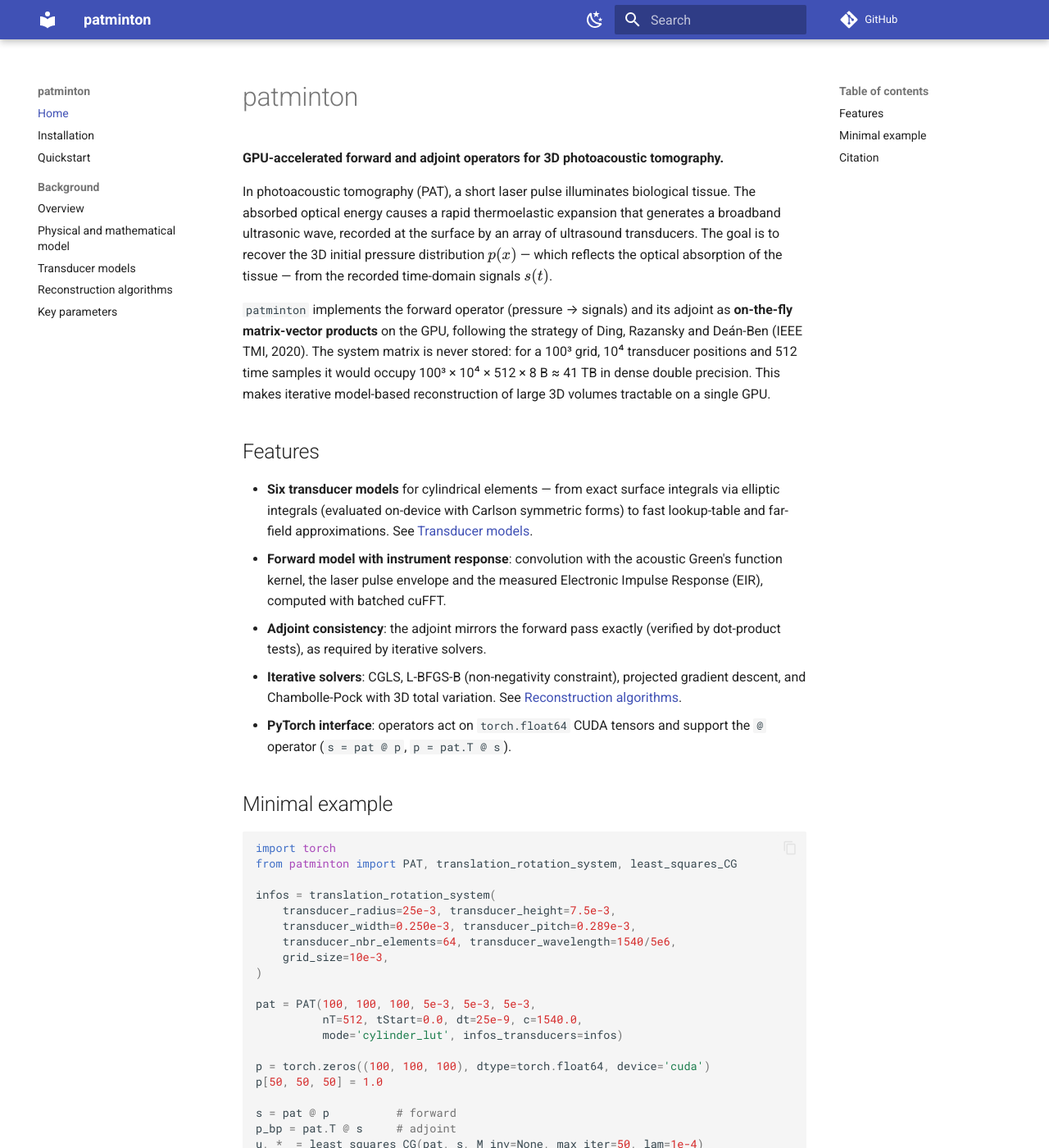
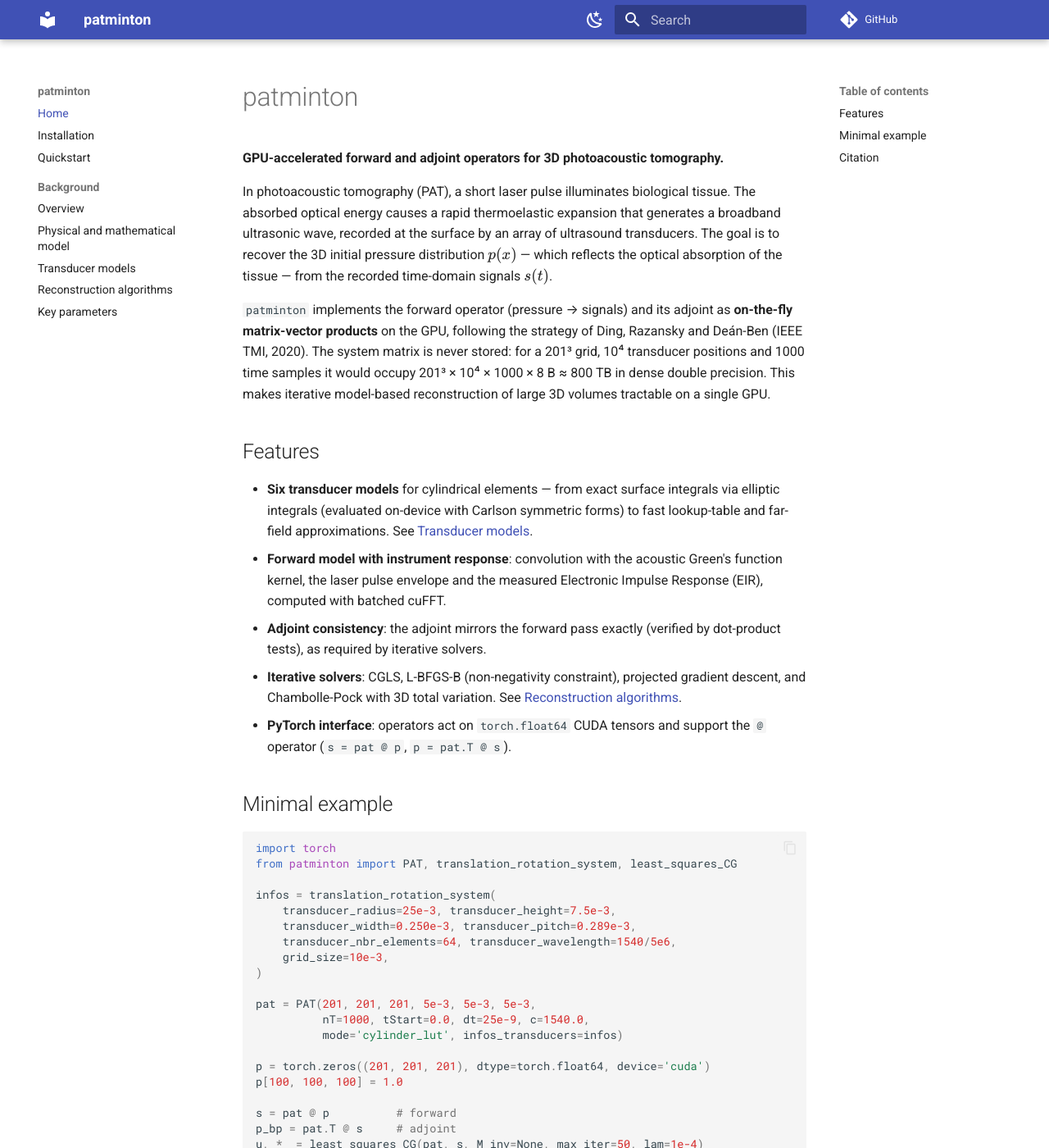
Before and after one commit to dotrungthai2001/patminton, an MkDocs documentation site: the page built from docs/index.md, in a window 1280 px wide and 1400 px high. Shown: the whole window at 82% size. Built offline with MkDocs 1.6.1 and Material for MkDocs 9.7.7, drawn with Linux system fonts in a browser that asks for light colours; comment, search, counter and statistics services are not loaded.

Commit message:
small modif

```diff
--- a/docs/index.md
+++ b/docs/index.md
@@ -12,8 +12,8 @@ tissue — from the recorded time-domain signals $s(t)$.
 `patminton` implements the forward operator (pressure → signals) and its adjoint
 as **on-the-fly matrix-vector products** on the GPU, following the strategy
 of Ding, Razansky and Deán-Ben (IEEE TMI, 2020). The system matrix is never
-stored: for a 100³ grid, 10⁴ transducer positions and 512 time samples it
-would occupy 100³ × 10⁴ × 512 × 8 B ≈ 41 TB in dense double precision.
+stored: for a 201³ grid, 10⁴ transducer positions and 1000 time samples it
+would occupy 201³ × 10⁴ × 1000 × 8 B ≈ 800 TB in dense double precision.
 This makes iterative model-based reconstruction of large 3D volumes
 tractable on a single GPU.
 
@@ -47,12 +47,12 @@ infos = translation_rotation_system(
     grid_size=10e-3,
 )
 
-pat = PAT(100, 100, 100, 5e-3, 5e-3, 5e-3,
-          nT=512, tStart=0.0, dt=25e-9, c=1540.0,
+pat = PAT(201, 201, 201, 5e-3, 5e-3, 5e-3,
+          nT=1000, tStart=0.0, dt=25e-9, c=1540.0,
           mode='cylinder_lut', infos_transducers=infos)
 
-p = torch.zeros((100, 100, 100), dtype=torch.float64, device='cuda')
-p[50, 50, 50] = 1.0
+p = torch.zeros((201, 201, 201), dtype=torch.float64, device='cuda')
+p[100, 100, 100] = 1.0
 
 s = pat @ p          # forward
 p_bp = pat.T @ s     # adjoint
```
Also changed, not shown: README.md (+5 -5 lines), docs/quickstart.md (+2 -2 lines).
